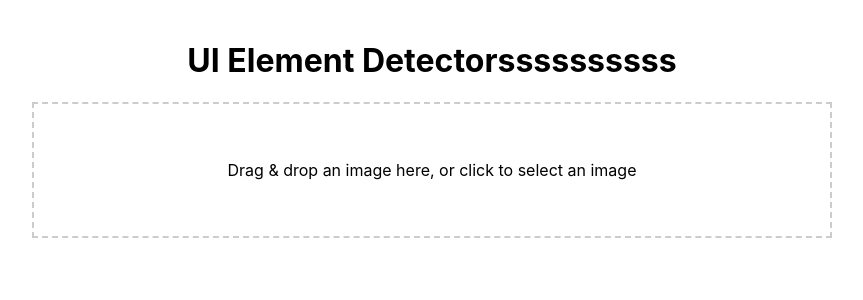
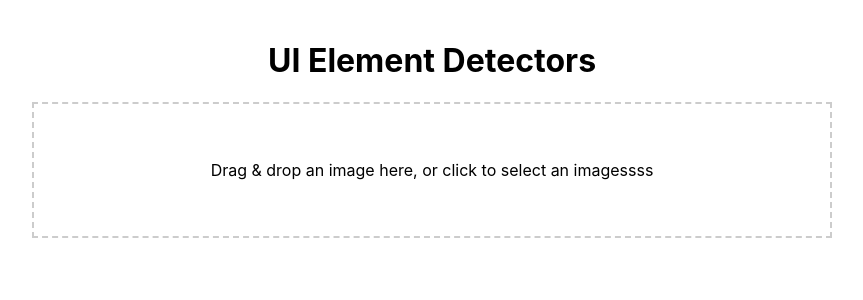
Before and after one commit to HemanthNabha/justexample, a React (Create React App) app: page / in a window 1280 px wide. Shown: the top 300 px of the page, without its empty margins (208-1071 px from the left). Built offline with nearby package versions, Linux system fonts and the light colour scheme.

Commit message:
Update ImageUploader.js

```diff
--- a/src/ImageUploader.js
+++ b/src/ImageUploader.js
@@ -83,17 +83,17 @@ const ImageUploader = () => {
 
   return (
     <div className="container">
-      <h1>UI Element Detectorssssssssss</h1>
+      <h1>UI Element Detectors</h1>
       <div {...getRootProps()} className="dropzone">
         <input {...getInputProps()} />
-        <p>Drag & drop an image here, or click to select an image</p>
+        <p>Drag & drop an image here, or click to select an imagessss</p>
       </div>
 
-      {loading && <p>Loading....</p>}
+      {loading && <p>Loadinggggg....</p>}
 
       {imageUrl && (
         <div>
-          <h3>Uploaded Image</h3>
+          <h4>Uploaded Image</h4>
           <img
             id="image-with-detections"
             src={imageUrl}
```
